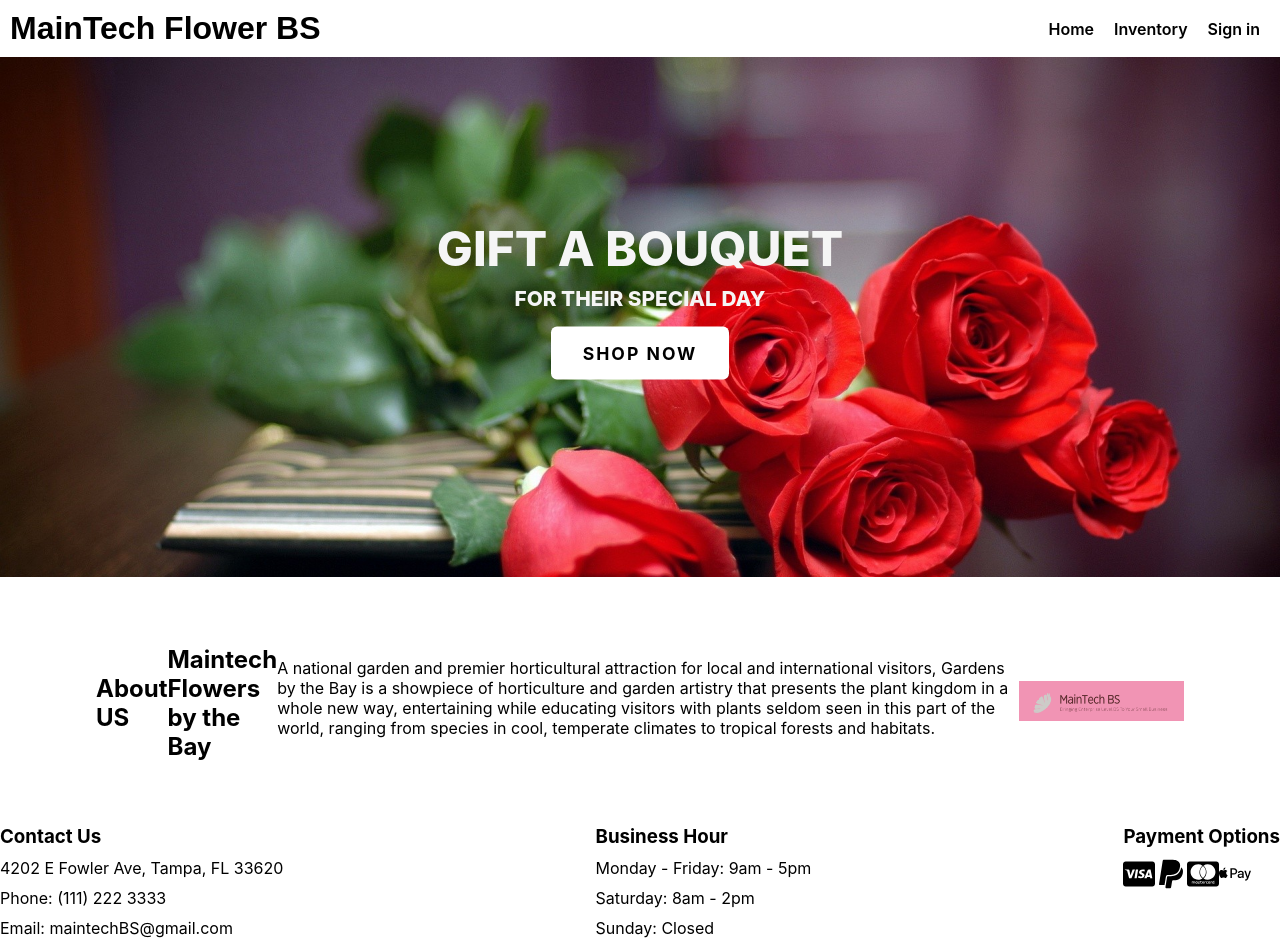
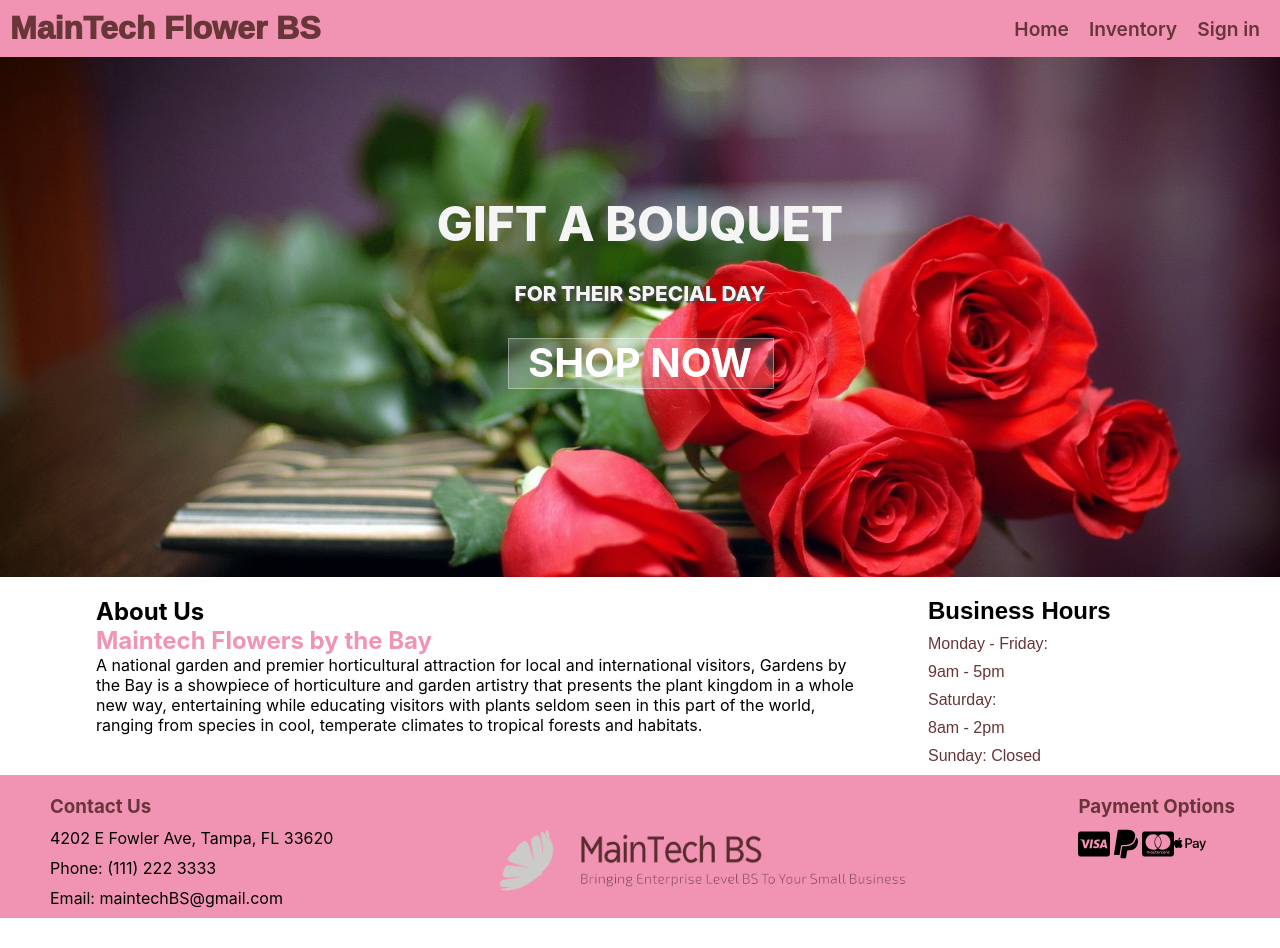
Before and after one commit to joshuagourlay/Software-Engineering-Project, a React (Create React App) app: page /Home in a window 1280 px wide. After the commit the page ends 918 px from the top, so only its background shows below. Built offline with nearby package versions, Linux system fonts and the light colour scheme.

Commit message:
Several changes made to the css of the webpages

```diff
--- a/src/App.js
+++ b/src/App.js
@@ -22,7 +22,7 @@ export default function App() {
         <Route path="/Home" element={<Home cName="hero" heroImg={flower}
         title="GIFT A BOUQUET" text="FOR THEIR SPECIAL DAY" buttonText="SHOP NOW"
         url="http://localhost:3000/Inventory"
-        btnClass="show"/>}/>
+        btnClass="btn btn-two"/>}/>
 
         <Route path="/Inventory" element={<Inventory cName="hero-in" heroImg={flower2}
         title="OUR SPECIALS!" text="SPRING SEASONS BEST"/>}/>
--- a/src/components/NavbarStyle.css
+++ b/src/components/NavbarStyle.css
@@ -2,9 +2,9 @@ nav {
     display: flex;
     align-items: center;
     justify-content: space-between;
-    background: whitesmoke;
+    background: rgb(73, 0, 104);
     box-shadow: 10 10px 10px rgba(0, 0, 0, 0.5);
-    background-color: rgb(210, 238, 222);
+    background-color: rgb(71, 2, 94);
     padding:10px 10px 10px 10px;
 
   }
@@ -24,13 +24,16 @@ nav {
   #navbar li a {
     text-decoration: none;
     font-weight: 600;
-    color: black;
+    color: rgb(104,53,56);
     transition: 0.3s ease-in-out;
+    font-size: 1.2rem;
   }
 
   #navbar li a:hover
   {
-    color: coral;
+    color: rgb(255, 255, 255);
+    /*background-color: black;*/
+    /*box-shadow: 10 10px 10px rgba(0, 0, 0, 0.5);*/
   }
 
 
@@ -39,11 +42,11 @@ nav {
     font-family:'Poppins',Arial, Helvetica, sans-serif;
     text-decoration: none;
     font-size: 2rem;
-    color: Black;
-    font-weight: 800;
+    color: rgb(104,53,56);
+    font-weight: 1000;
   }
 
   .Color{
-    background-color: white;
+    background-color: rgb(241,148,180);
 
   }
--- a/src/pages/Footer.js
+++ b/src/pages/Footer.js
@@ -1,6 +1,7 @@
 import React from 'react';
 import './footer.css';
 import { FaCcVisa, FaPaypal, FaCcMastercard, FaApplePay } from 'react-icons/fa';
+import About from "../images/user.png"
 
 
 function Footer() {
@@ -23,12 +24,16 @@ function Footer() {
             {/*Business Hour */}
             <div className='business-section'>
                 <div className='row'>
-                    <h3>Business Hour</h3>
+                    {/*<h3>Business Hour</h3>*/}
                 </div>
                 <div className='row'>
+                    <img src={About} alt="" style={{ width: 500}}>
+                    </img>
+                    {/*
                     <p>Monday - Friday: 9am - 5pm</p>
                     <p>Saturday: 8am - 2pm</p>
                     <p>Sunday: Closed</p>
+                    */}
                 </div>
             </div>
 
--- a/src/pages/Home.js
+++ b/src/pages/Home.js
@@ -1,6 +1,6 @@
 import "./home.css"
 import Footer from "./Footer.js"
-import About from "../images/user.png"
+
 export default function Home(props) {
     return(
     <div className={props.cName}>
@@ -14,9 +14,10 @@ export default function Home(props) {
         {props.buttonText}
         </a>
       </div>
+    <div className="maindisplay">
     <div className="des-text">
-        <h2> About US</h2>
-        <h2> Maintech Flowers by the Bay</h2>
+        <h2> About Us</h2>
+        <h2 style={{color: '#f194b4'}}> Maintech Flowers by the Bay</h2>
         <p> A national garden and premier horticultural attraction for local and international visitors,
             Gardens by the Bay is a showpiece of horticulture and garden artistry that presents the plant kingdom in a
             whole new way, entertaining while educating
@@ -24,9 +25,17 @@ export default function Home(props) {
             the world, ranging from species in cool, temperate climates to tropical
             forests and habitats.</p>
               <a className="aboutimg" href="true">
-              <img src={About} alt="">
-              </img>
+
               </a>
+      </div>
+      <div className="businesshours">
+          <h2 style={{paddingBottom: 10, color: "black"}}>Business Hours</h2>
+          <p>Monday - Friday:</p>
+          <p> 9am - 5pm</p>
+          <p>Saturday:</p>
+          <p> 8am - 2pm</p>
+          <p>Sunday:  Closed</p>
+      </div>
       </div>
 
       <div><Footer/> </div>
--- a/src/pages/credentials.css
+++ b/src/pages/credentials.css
@@ -3,37 +3,45 @@
     justify-content: center;
     display: flex;
     padding: 90px 0 90px 0;
-    background-color: gray;
-    background-image: linear-gradient(79deg,#7439db,#C66FBC 48%,#F7944D);
+    background-color: rgb(255, 255, 255);
+    /*background-image: linear-gradient(79deg,#7439db,#C66FBC 48%,#F7944D);*/
   }
 
   .sub-main{
     display: flex;
     justify-content: center;
     height:550px;
-    width:35%;
+    width:50%;
     box-shadow:5px 5px 5px 5px rgb(207,207,207) ;
     padding-top:30px;
-    border-radius: 50px;
-    background-color: whitesmoke;
+    border-radius: 4px;
+    background-color: rgb(241,148,180);
   }
 
+  h1{
+
+    font-size: 40px;
+    padding-bottom: 20px;
+    color:rgb(104,53,56);
+  }
   .imgs{
-    padding-top:20px;
+    height: 100px;
     justify-content: center;
     display: flex;
+
   }
-
+  /*
   .profile{
     height: 150px;
-    width: 350px;
-    border-radius: 130px;
+    width: 400px;
+    border-radius: 10px;
   }
+  */
   input{
     width:300px;
     height:50px;
-    border-radius:60px;
-    box-shadow: inset 0px 0px 25px 0px #888;
+    border-radius:5px;
+
     border:none;
     outline:none;
     background-color: #fff;
@@ -44,6 +52,7 @@
   width: 25px;
   position: absolute;
   padding: 14px 0 0 25px;
+  padding-right: 20px;
 
 }
 .pass{
@@ -52,26 +61,51 @@
   position: absolute;
   padding: 14px 0 0 25px;
 }
+
 .name{
-  padding-left: 70px;
+  padding-left: 20px;
   font-size: 20px;
 }
+
 .second-input{
   padding-top: 20px;
+  padding-bottom: 30px;
 }
 .b1{
   width: 150px;
   height:50px;
-  border-radius: 50px;
-  background-color: gray;
+  border-radius: 15px;
+  background-color: rgb(241,148,180);
+  font-size: 20px;
+  font-family:'Poppins',Arial, Helvetica, sans-serif;
+  color:rgb(255, 255, 255);
+  margin-bottom: 20px;
 }
-.link{
-  font-size: 25px;
-  font-weight: 300;
-  background-color: gray;
-  border-radius: 50px;
+
+.b1:hover {
+  background-color:rgb(255, 255, 255);
+  color: rgb(241,148,180);
+}
+.Link{
+  width: 150px;
+  height:50px;
+  border-radius: 15px;
+  background-color:rgb(241,148,180);
+  font-size: 20px;
+  font-family:'Poppins',Arial, Helvetica, sans-serif;
+  color:rgb(255, 255, 255);
+
+}
+.Link:hover {
+
+  background-color: rgb(104,53,56);
+  color:#fff
 }
 a{
   color: blue;
 
 }
+
+h3{
+  color: rgb(104,53,56);
+}
--- a/src/pages/credentials.js
+++ b/src/pages/credentials.js
@@ -26,7 +26,7 @@ export const Signin=() =>{
                 </div>
 
             </div>
-                <h1>Sign-in Page</h1>
+                <h1>Login/Register</h1>
             <div>
                 <div>
                 <img src={Email} alt="email" className="email"/>
@@ -36,10 +36,10 @@ export const Signin=() =>{
                 <img src={Pass} alt="pass" className="pass"/>
                 <input value={pass} onChange={(e)=>setPass(e.target.value)} type="password" placeholder="password" className="name"/>
                 </div>
-                <button className= "b1" type="submit">Log in</button>
+                <button className= "b1" type="submit">Log In</button>
             </div>
-
-                <button className="Link"> Dont have an account? Register here.</button>
+                <h3>Don't have an account? Register here</h3>
+                <button className="Link">Sign up</button>
         </div>
         </div>
     </form>
--- a/src/pages/footer.css
+++ b/src/pages/footer.css
@@ -6,4 +6,12 @@
 .section {
     display: flex;
     justify-content: space-between;
+    background-color: rgb(241,148,180);
+    padding-top: 20px;
+    padding-left: 20px;
+    padding-right: 20px;
 }
+.row{
+    margin-left: 30px;
+    margin-right: 25px;
+}
--- a/src/pages/home.css
+++ b/src/pages/home.css
@@ -19,6 +19,7 @@ img
     width:100%;
     text-align: center;
 
+
 }
 .hero-text h1{
     font-size: 3rem;
@@ -27,6 +28,7 @@ img
     -webkit-background-clip: text;
     -webkit-text-fill-color: transparent;
 
+
 }
 .hero-text p{
     font-size: 1.3rem;
@@ -34,9 +36,19 @@ img
     color:whitesmoke;
     padding:0.5rem 0 2rem 0;
     text-align: center;
+    text-shadow: 2px 2px 2px rgb(76, 76, 76);
 }
 
-.hero-text .show{
+.hero-text .btn{
+    line-height: 50px;
+    height: 100px;
+    font-size: 2.5rem;
+    text-align: center;
+    width: 200px;
+    cursor: pointer;
+    padding-left: 20px;
+    padding-right: 20px;
+    /*
     text-decoration: none;
     background-color: white;
     padding: 1rem 2rem;
@@ -45,8 +57,61 @@ img
     font-weight: bold;
     letter-spacing: 2px;
     color: black;
+    */
 
 }
+
+.btn-two {
+    color: #FFF;
+    transition: all 0.5s;
+    position: relative;
+  }
+  .btn-two:hover {
+    color: rgb(241,148,180);
+  }
+  .btn-two span {
+    z-index: 2;
+    display: block;
+    position: absolute;
+    width: 100%;
+    height: 100%;
+  }
+  .btn-two::before {
+    content: '';
+    position: absolute;
+    top: 0;
+    left: 0;
+    width: 100%;
+    height: 100%;
+    z-index: 1;
+    transition: all 0.5s;
+    border: 1px solid rgba(255,255,255,0.2);
+    background-color: rgba(255,255,255,0.1);
+  }
+  .btn-two::after {
+    content: '';
+    position: absolute;
+    top: 0;
+    left: 0;
+    width: 100%;
+    height: 100%;
+    z-index: 1;
+    transition: all 0.5s;
+    border: 1px solid rgba(255,255,255,0.2);
+    background-color: rgba(255,255,255,0.1);
+  }
+  .btn-two:hover::before {
+    transform: rotate(-45deg);
+    background-color: rgba(255,255,255,0);
+  }
+  .btn-two:hover::after {
+    transform: rotate(45deg);
+    background-color: rgba(255,255,255,0);
+
+  }
+
+
+
 @media screen and (max-width:555px)
 {
     .hero-text h1{
@@ -66,13 +131,27 @@ img
 
 .des-text
 {
-    margin: 4rem 6rem;
-    display: flex;
+    margin-left: 6rem;
+    margin-top: 1rem;
+    margin-bottom: 1rem;
+    margin-right: 4rem;
     align-items: center;
-
-
+    width: 60%;
 }
 
 .des-text h1{
     font-size: 3 rem;
+    line-height: 1.8;
 }
+
+.maindisplay {
+    display: flex;
+}
+
+.businesshours{
+    margin-top: 1rem;
+    margin-right: 6rem;
+    font-size: 3 rem;
+    font-family:'Poppins',Arial, Helvetica, sans-serif;
+    color: #683538;
+}
```
